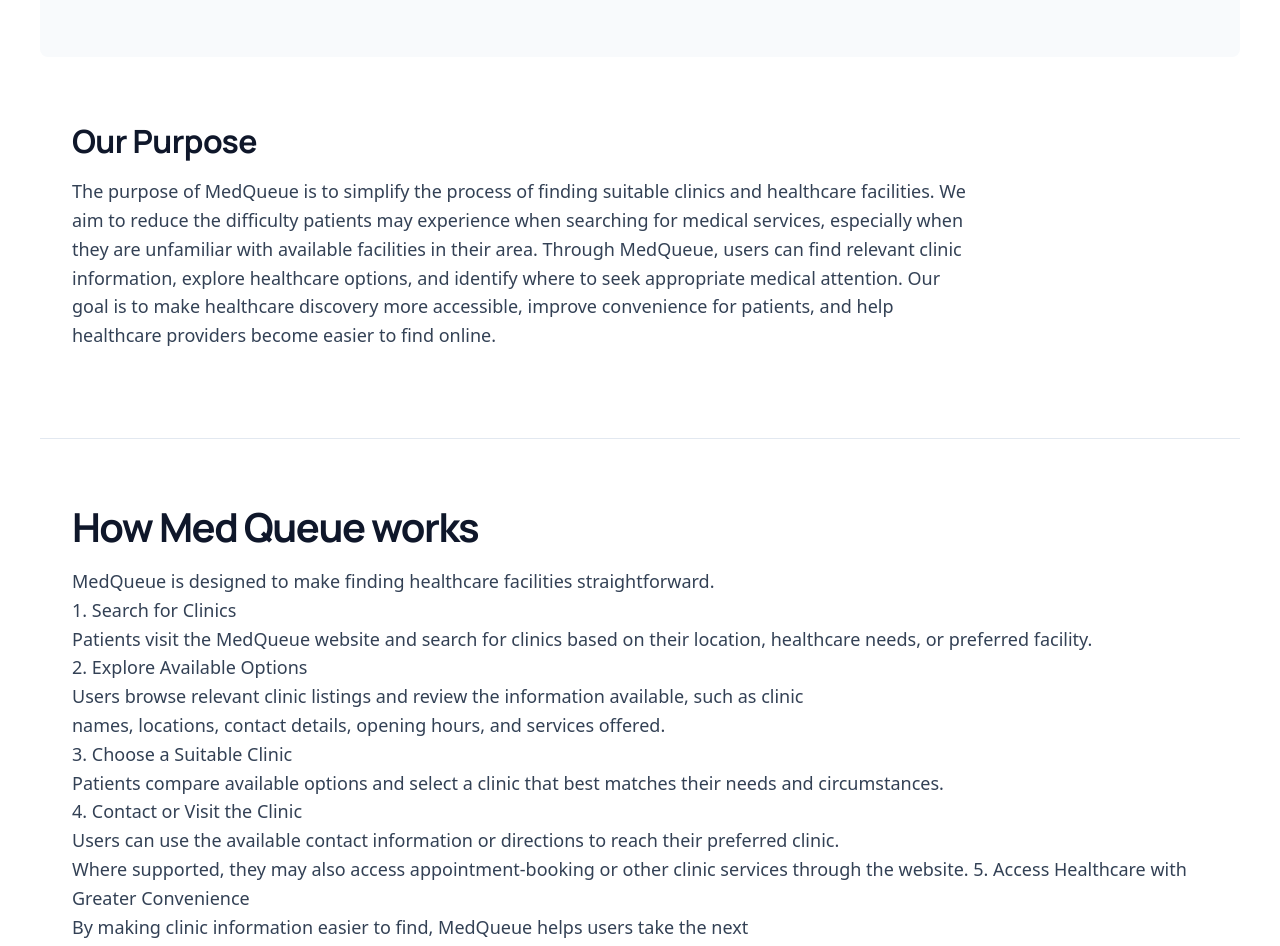
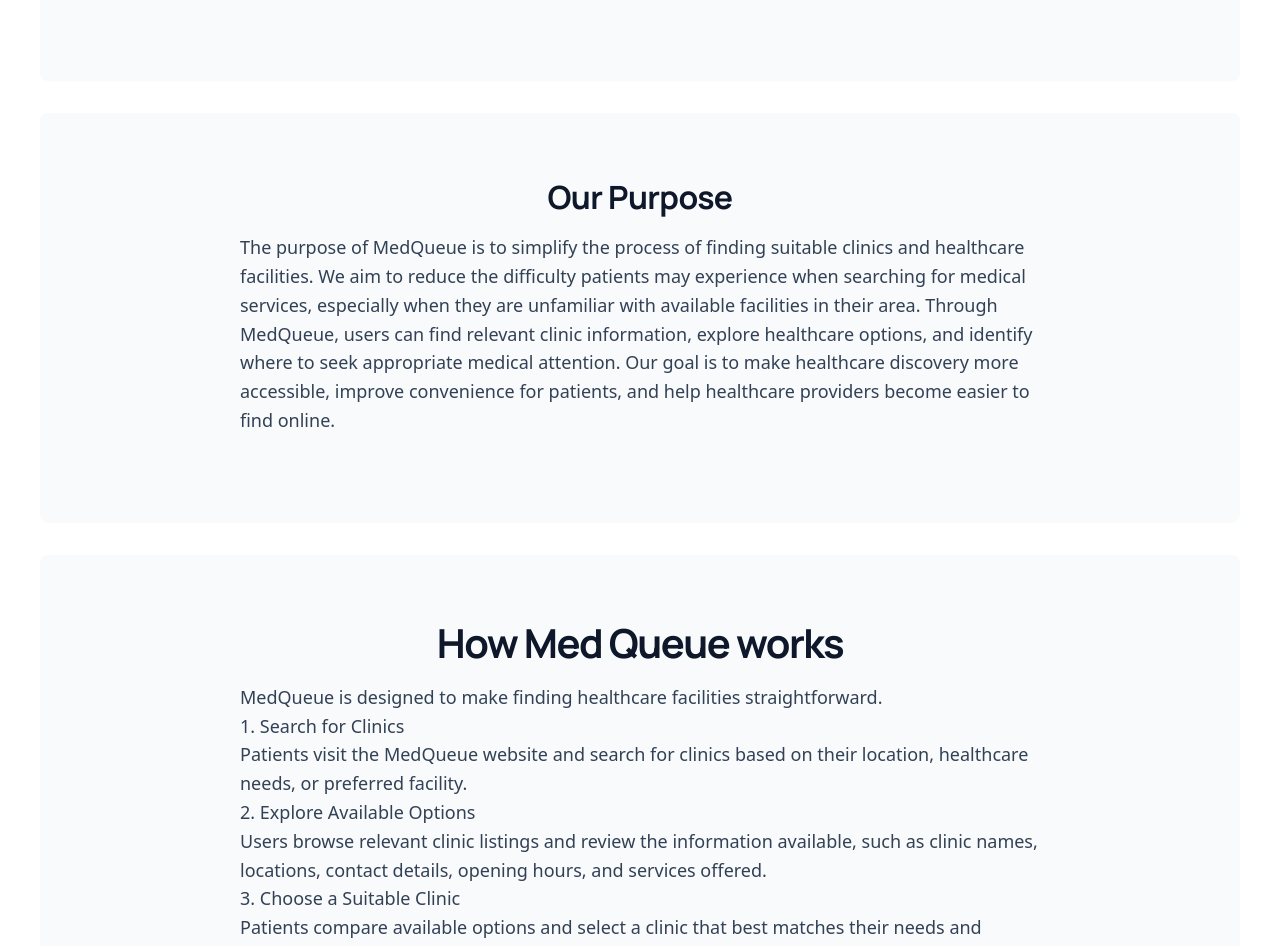
Before and after one commit to Willmaker-spec/Med-Queue, a React (Vite) app: page /about in a window 1280 px wide. Shown: the part 360-1306 px from the top of the page. Built offline with nearby package versions, Linux system fonts and the light colour scheme.

Commit message:
Updated the design for my about us

```diff
--- a/src/pages/About.css
+++ b/src/pages/About.css
@@ -1,7 +1,7 @@
-*{
-    padding: 0;
-    margin: 0;
-    /* background-color: rgba(35, 216, 11, 0.849); */
+* {
+  padding: 0;
+  margin: 0;
+  /* background-color: rgba(35, 216, 11, 0.849); */
 }
 
 /* .about{
@@ -34,9 +34,9 @@
 
 /* Base Variables & Reset */
 :root {
-  --primary-color: #0284c7;    /* Trusting healthcare blue */
+  --primary-color: #0284c7; /* Trusting healthcare blue */
   --primary-dark: #0369a1;
-  --text-main: #334155;       /* Soft dark gray for readability */
+  --text-main: #334155; /* Soft dark gray for readability */
   --text-muted: #64748b;
   --bg-light: #f8fafc;
   --bg-white: #ffffff;
@@ -44,61 +44,88 @@
   --radius: 8px;
 }
 
-.about, .about-two, .about-three, .about-four {
+.about,
+.about-two,
+.about-three,
+.about-four {
   padding: 4rem 2rem;
   max-width: 1200px;
-  margin: 0 auto;
-  font-family: system-ui, -apple-system, BlinkMacSystemFont, 'Segoe UI', Roboto, Oxygen, Ubuntu, Cantarell, sans-serif;
+  box-sizing: border-box;
+  margin: 2rem auto;
+  background-color: var(--bg-light);
+  border-radius: var(--radius);
+  font-family:
+    system-ui,
+    -apple-system,
+    BlinkMacSystemFont,
+    "Segoe UI",
+    Roboto,
+    Oxygen,
+    Ubuntu,
+    Cantarell,
+    sans-serif;
   color: var(--text-main);
   line-height: 1.6;
 }
 
-/* Typography Defaults */
-h1, h2, h3 {
+.about h1,
+.about h2,
+.about h3,
+.about-two h1,
+.about-two h2,
+.about-two h3,
+.about-three h1,
+.about-three h2,
+.about-three h3,
+.about-four h1,
+.about-four h2,
+.about-four h3 {
   color: #0f172a;
   margin-bottom: 1rem;
   font-weight: 700;
+  text-align: center;
 }
 
-h1 { font-size: 2.5rem; }
-h2 { font-size: 2rem; }
-h3 { font-size: 1.75rem; }
+.about h1,
+.about-two h1,
+.about-three h1,
+.about-four h1 {
+  font-size: 2.5rem;
+}
 
-p {
+.about h2,
+.about-two h2,
+.about-three h2,
+.about-four h2 {
+  font-size: 2rem;
+}
+
+.about h3,
+.about-two h3,
+.about-three h3,
+.about-four h3 {
+  font-size: 1.75rem;
+}
+
+.about p,
+.about-two p,
+.about-three p,
+.about-four p {
   margin-bottom: 1.5rem;
   font-size: 1.125rem;
   color: var(--text-main);
-}
-
-/* SECTION 1: Who We Are (Hero Style) */
-.about {
-  background-color: var(--bg-light);
-  border-radius: var(--radius);
-  text-align: center;
-  margin-top: 2rem;
-}
-
-.about-us p {
-  max-width: 800px;
-  margin: 0 auto;
   text-align: left;
 }
 
-/* SECTION 2: Our Purpose */
-.about-two {
-  border-bottom: 1px solid var(--border-color);
+.about-us,
+.purpose,
+.works,
+.service {
+  max-width: 800px;
+  margin: 0 auto;
 }
 
-.purpose {
-  max-width: 900px;
-}
-
-/* SECTION 3: How MedQueue Works (Ordered Step Cards) */
-.about-three {
-  background-color: white;
-}
-
-.works ol {
+.works ul {
   list-style: none;
   counter-reset: steps-counter;
   padding: 0;
@@ -108,28 +135,30 @@ p {
   margin-top: 2px;
 }
 
-.works ol li {
+.works ul li {
   background-color: var(--bg-light);
   padding: 1.75rem;
   border-radius: var(--radius);
   border: 1px solid var(--border-color);
   position: relative;
-  transition: transform 0.2s ease, box-shadow 0.2s ease;
+  transition:
+    transform 0.2s ease,
+    box-shadow 0.2s ease;
 }
 
-.works ol li:hover {
+.works ul li:hover {
   transform: translateY(-2px);
   box-shadow: 0 10px 15px -3px rgba(0, 0, 0, 0.05);
 }
 
 /* Stylized Numbering Icon */
-.works ol li::before {
+.works ul li::before {
   display: flex;
   align-items: center;
   justify-content: center;
   width: 32px;
   height: 32px;
-  background-color: antiquewhite ;
+  background-color: antiquewhite;
   color: white;
   border-radius: 50%;
   font-weight: bold;
@@ -137,7 +166,7 @@ p {
   margin-bottom: 1px;
 }
 
-.works ol li strong {
+.works ul li strong {
   display: block;
   font-size: 1.25rem;
   color: #0f172a;
@@ -176,11 +205,31 @@ p {
 
 /* Responsive adjustments */
 @media (max-width: 768px) {
-  .about, .about-two, .about-three, .about-four {
+  .about,
+  .about-two,
+  .about-three,
+  .about-four {
     padding: 2.5rem 1.25rem;
   }
 
-  h1 { font-size: 2rem; }
-  h2 { font-size: 1.75rem; }
-  h3 { font-size: 1.5rem; }
+  .about h1,
+  .about-two h1,
+  .about-three h1,
+  .about-four h1 {
+    font-size: 2rem;
+  }
+
+  .about h2,
+  .about-two h2,
+  .about-three h2,
+  .about-four h2 {
+    font-size: 1.75rem;
+  }
+
+  .about h3,
+  .about-two h3,
+  .about-three h3,
+  .about-four h3 {
+    font-size: 1.5rem;
+  }
 }
--- a/src/pages/About.jsx
+++ b/src/pages/About.jsx
@@ -42,28 +42,27 @@ const About = () => {
         <div className="works">
           <h1>How Med Queue works</h1>
           <p>
-            <ul>
             MedQueue is designed to make finding healthcare facilities
             straightforward. <br />
             1. Search for Clinics <br />
-              Patients visit the MedQueue website and search for clinics based
-              on their location, healthcare needs, or preferred facility. <br />
+            Patients visit the MedQueue website and search for clinics based on
+            their location, healthcare needs, or preferred facility. <br />
             2. Explore Available Options <br />
             Users browse relevant clinic listings and review the information
-              available, such as clinic <br /> names, locations, contact
-              details, opening hours, and services offered. <br />
+            available, such as clinic names, locations, contact details, opening
+            hours, and services offered. <br />
             3. Choose a Suitable Clinic <br />
             Patients compare available options and select a clinic that best
             matches their needs and circumstances. <br />
             4. Contact or Visit the Clinic <br />
             Users can use the available contact information or directions to
-              reach their preferred clinic. <br /> Where supported, they may
-              also access appointment-booking or other clinic services through
-              the website. 5. Access Healthcare with Greater Convenience <br />
+            reach their preferred clinic. Where supported, they may also access
+            appointment-booking or other clinic services through the website.
+            <br />
+            5. Access Healthcare with Greater Convenience <br />
             By making clinic information easier to find, MedQueue helps users
-              take the next <br /> step towards obtaining the medical attention
-              they need.
-            </ul>
+            take the next step towards obtaining the medical attention they
+            need.
           </p>
         </div>
       </section>
--- a/src/pages/Testimonial.css
+++ b/src/pages/Testimonial.css
@@ -9,7 +9,7 @@
 }
 
 .testimonials h4 {
-  color: skyblue;
+  color: #07866f;
   font-size: 15px;
   letter-spacing: 2px;
   text-transform: uppercase;
@@ -23,6 +23,7 @@
   max-width: 800px;
   margin: 0 auto 30px auto;
   color: grey;
+  text-align: left;
 }
 
 .testimonials h2 {
```
Also changed, not shown: src/hooks/useQueue.js (deleted). Lines whose indentation alone changed are shown as unchanged.
